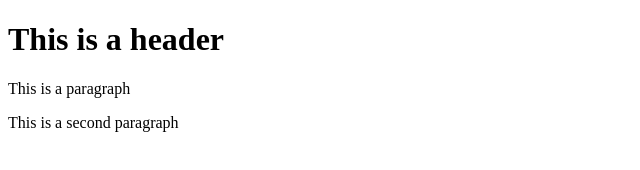
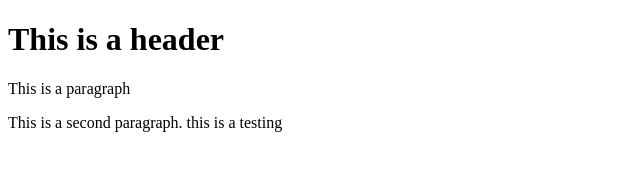
Before and after one commit to Buddhini96/git-test, a website: page index.html in a window 1280 px wide. Shown: the whole page, without its empty margins (0-640 px from the left). Drawn offline with Linux system fonts and the light colour scheme.

Commit message:
fourth commit

```diff
--- a/index.html
+++ b/index.html
@@ -5,6 +5,6 @@
     <body>
         <h1>This is a header</h1>
         <p>This is a paragraph</p>
-        <p>This is a second paragraph</p>
+        <p>This is a second paragraph. this is a testing</p>
     </body>
 </html>
```
Also changed, not shown: package.json (added, +26 -0 lines), 1 other file.
